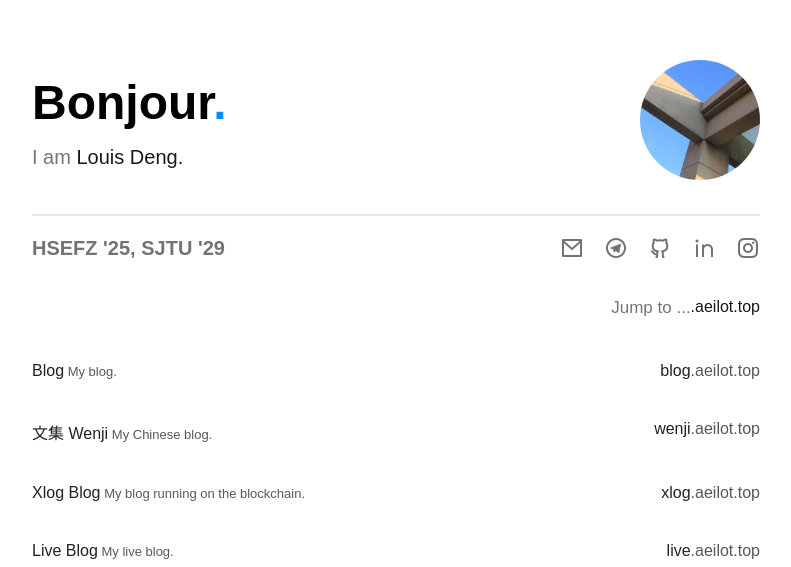
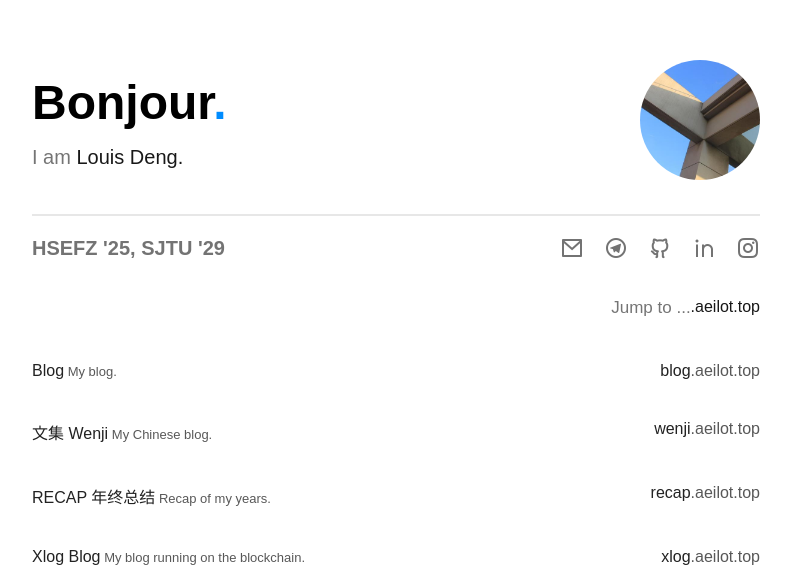
Before and after one commit to aeilot/home-page, a Next.js app: page / in a window 1280 px wide. Shown: the part 236-803 px from the top of the page, without its empty margins (244-1035 px from the left). Built offline with nearby package versions, Linux system fonts and the light colour scheme.

Commit message:
Update Recap Page

```diff
--- a/src/components/NavigatorSection.js
+++ b/src/components/NavigatorSection.js
@@ -14,6 +14,11 @@ const subdomains = [
     title: '文集 Wenji',
     name: 'wenji',
     description: 'My Chinese blog.',
+  },
+  {
+    title: 'RECAP 年终总结',
+    name: 'recap',
+    description: 'Recap of my years.',
   },
   {
     title: 'Xlog Blog',
```
